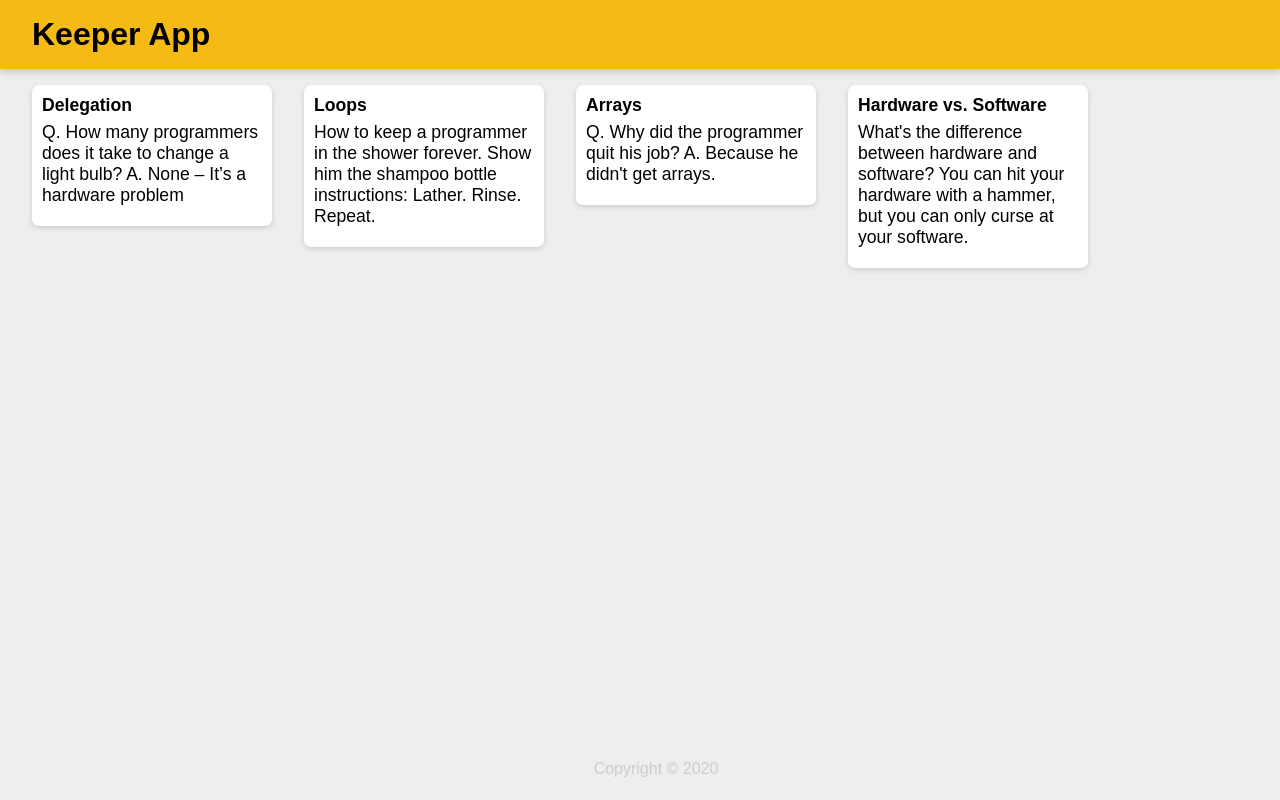
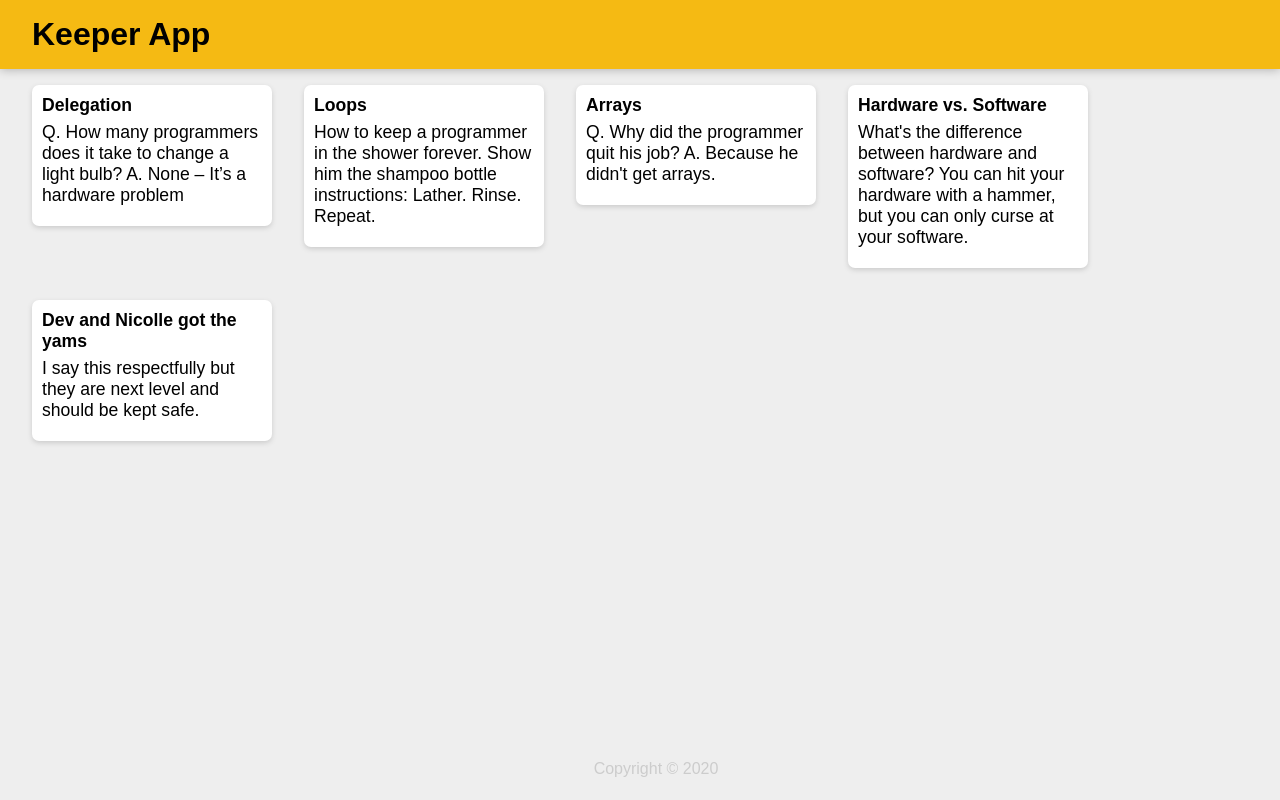
Before and after one commit to chadhindsight/keeper-app, a React (Create React App) app: page / in a window 1280 px wide. Built offline with nearby package versions, Linux system fonts and the light colour scheme; a web font is replaced by a local one.

Commit message:
Add a new item to notes  data

```diff
--- a/src/components/Notes.jsx
+++ b/src/components/Notes.jsx
@@ -24,6 +24,12 @@ const notes = [
         title: "Hardware vs. Software",
         content:
             "What's the difference between hardware and software? You can hit your hardware with a hammer, but you can only curse at your software."
+    },
+    {
+        key: 5,
+        title: "Dev and Nicolle got the yams",
+        content:
+            "I say this respectfully but they are next level and should be kept safe."
     }
 ];
 
```
